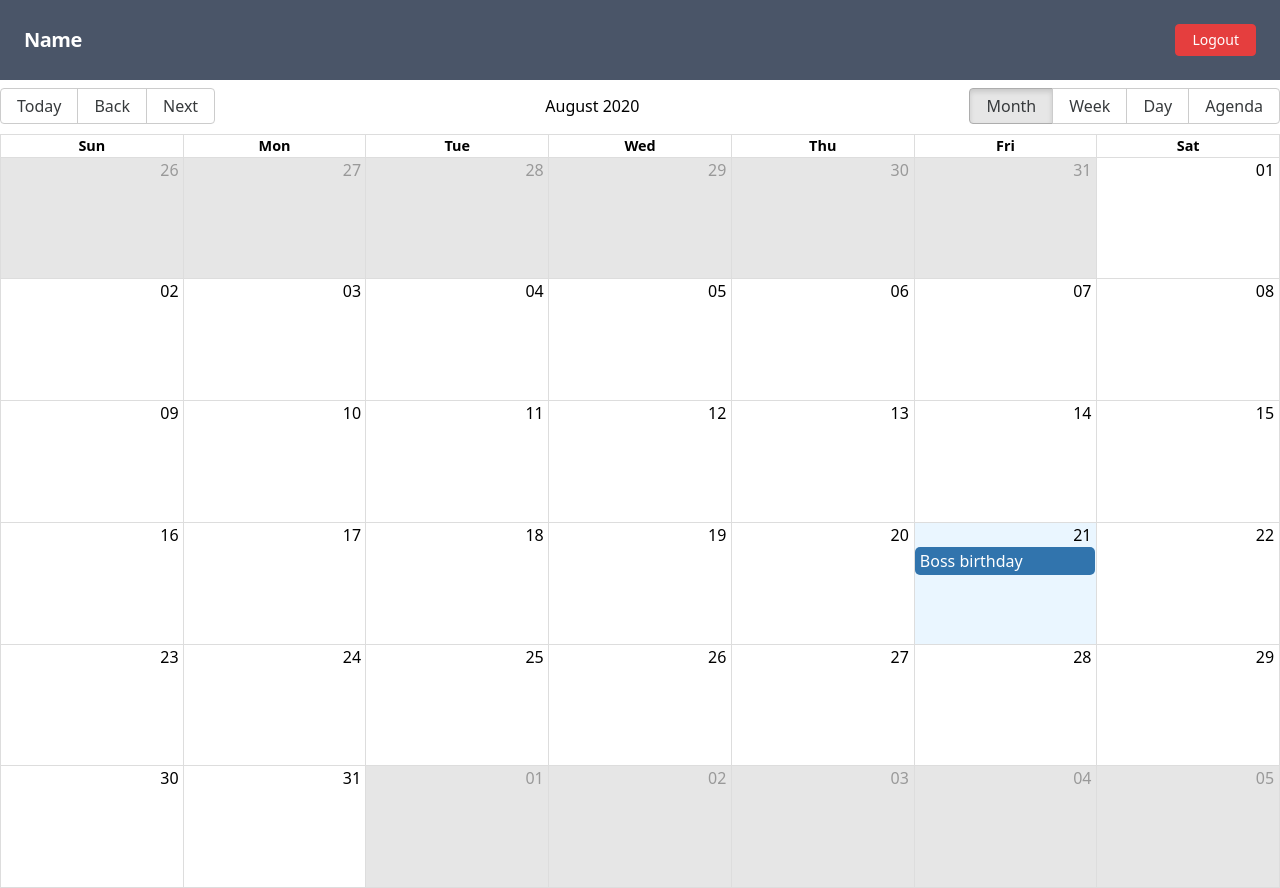
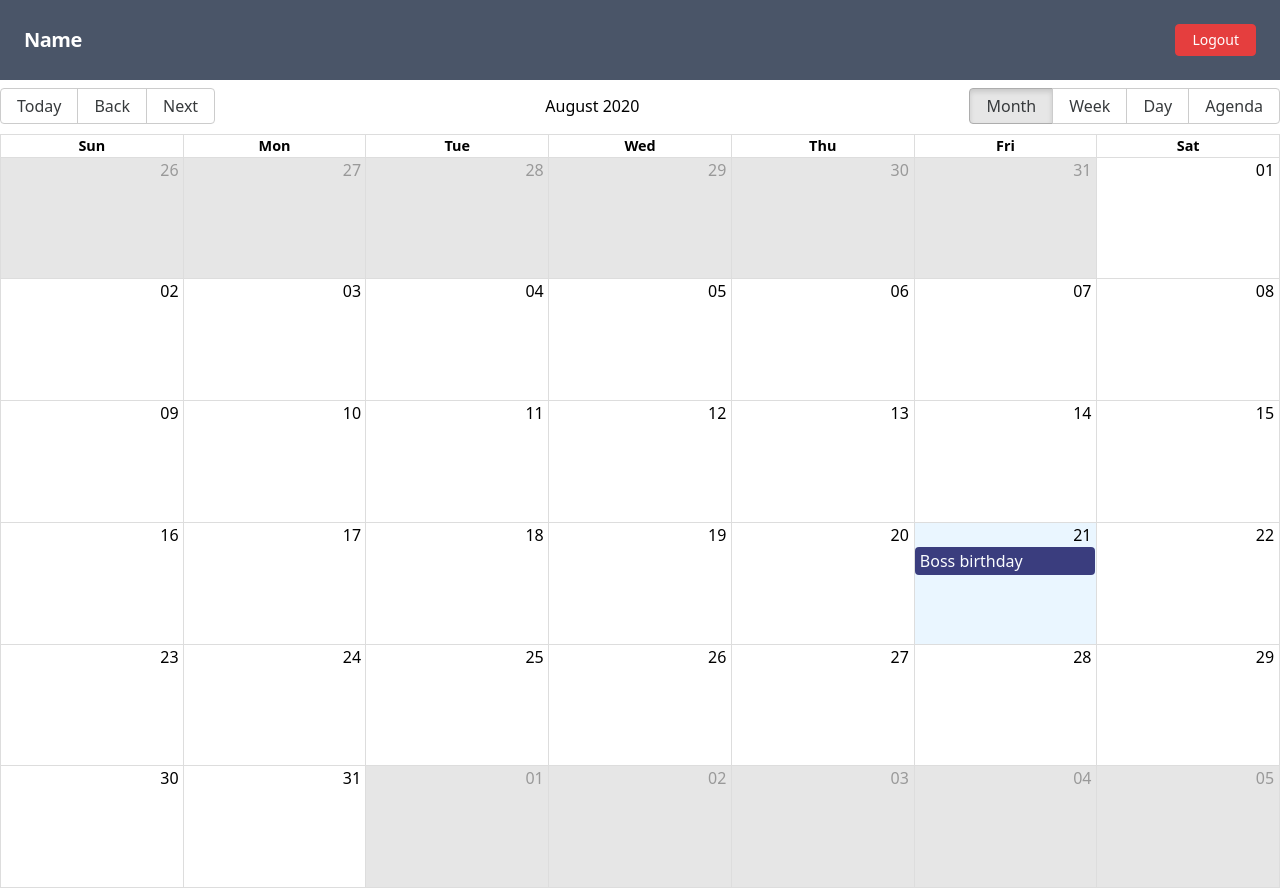
Before and after one commit to josebanega26/mern-calendar, a React (Create React App) app: page / in a window 1280 px wide. Built offline with nearby package versions, Linux system fonts and the light colour scheme.

Commit message:
Add calendarModal component and add eventHandlers in Calendar Screen

```diff
--- a/package.json
+++ b/package.json
@@ -4,8 +4,9 @@
   "private": true,
   "dependencies": {
     "@types/react": "^16.9.46",
-    "@types/react-big-calendar": "^0.24.5",
+    "@types/react-big-calendar": "^0.24.6",
     "@types/react-dom": "^16.9.8",
+    "@types/react-modal": "^3.10.6",
     "autoprefixer": "^9.8.6",
     "cra-template-typescript": "1.0.3",
     "moment": "^2.27.0",
@@ -13,6 +14,7 @@
     "react": "^16.13.1",
     "react-big-calendar": "^0.26.1",
     "react-dom": "^16.13.1",
+    "react-modal": "^3.11.2",
     "react-router-dom": "^5.2.0",
     "react-scripts": "3.4.3",
     "tailwindcss": "^1.7.2",
--- /dev/null
+++ b/src/components/calendar/CalendarEvent.tsx
@@ -0,0 +1,15 @@
+import React from 'react';
+import { ICalendarEvent } from '../../models/calendarEvent';
+
+type ICalendarEventProps = {
+  event: ICalendarEvent;
+};
+const CalendarEvent: React.FC<ICalendarEventProps> = ({ event: { title } }) => {
+  return (
+    <div>
+      <span>{title}</span>
+    </div>
+  );
+};
+
+export default CalendarEvent;
--- /dev/null
+++ b/src/components/calendar/CalendarModal.tsx
@@ -0,0 +1,31 @@
+import React from 'react';
+import Modal from 'react-modal';
+
+const customStyles = {
+  content: {
+    top: '50%',
+    left: '50%',
+    right: 'auto',
+    bottom: 'auto',
+    marginRight: '-50%',
+    transform: 'translate(-50%, -50%)'
+  }
+};
+
+const CalendarModal = () => {
+  const modalIsOpen = false;
+  return (
+    <div>
+      <Modal
+        isOpen={modalIsOpen}
+        // onAfterOpen={afterOpenModal}
+        // onRequestClose={closeModal}
+        style={customStyles}
+        contentLabel="Example Modal">
+        <p>Calendar Modal</p>
+      </Modal>
+    </div>
+  );
+};
+
+export default CalendarModal;
--- a/src/components/calendar/CalendarScreen.tsx
+++ b/src/components/calendar/CalendarScreen.tsx
@@ -1,23 +1,69 @@
 import moment from 'moment';
-import React from 'react';
+import React, { HTMLAttributes } from 'react';
 import { Calendar, momentLocalizer } from 'react-big-calendar';
+import 'react-big-calendar/lib/css/react-big-calendar.css';
+import { ICalendarEvent } from '../../models/calendarEvent';
 import Header from '../ui/Header';
-import 'react-big-calendar/lib/css/react-big-calendar.css';
+import CalendarEvent from './CalendarEvent';
+import CalendarModal from './CalendarModal';
 const localizer = momentLocalizer(moment);
-const events = [
+
+const events: ICalendarEvent[] = [
   {
     title: 'Boss birthday',
     start: moment().toDate(),
     end: moment().add(2, 'hours').toDate(),
-    bgcolor: '#fafafa'
+    bgcolor: '#fafafa',
+    notes: 'By coffe',
+    user: { name: 'Jose Banega', uid: '123abcd' }
   }
 ];
+type ICalendar = 'month' | 'week' | 'day' | 'work_week' | 'agenda';
 
 const CalendarScreen = () => {
+  const [lastView, setLastView] = React.useState(localStorage.getItem('lastView') || 'month');
+
+  const onViewChange = (e: ICalendar) => {
+    localStorage.setItem('lastView', e);
+    setLastView(e);
+  };
+  const onDobleClick = (e: any) => {
+    console.log('e :>> ', e);
+  };
+  const onSelect = (e: any) => {
+    console.log('e :>> ', e);
+  };
+  const eventStyleGetter = (e: {
+    title: string;
+    start: Date;
+    end: Date;
+    bgcolor: string;
+  }): HTMLAttributes<HTMLDivElement> => {
+    console.log('e :>> ', e);
+    const style = {
+      backgroundColor: '#0f0f5f',
+      color: '#fff',
+      opacity: 0.8,
+      borderRadius: '4px'
+    };
+    return { style };
+  };
   return (
     <React.Fragment>
       <Header></Header>
-      <Calendar localizer={localizer} events={events} startAccessor="start" endAccessor="end" />
+      <Calendar
+        localizer={localizer}
+        events={events}
+        startAccessor="start"
+        endAccessor="end"
+        view={lastView as ICalendar}
+        onView={onViewChange}
+        eventPropGetter={eventStyleGetter}
+        onDoubleClickEvent={onDobleClick}
+        onSelectEvent={onSelect}
+        components={{ event: CalendarEvent }}
+      />
+      <CalendarModal />
     </React.Fragment>
   );
 };
--- a/src/index.tsx
+++ b/src/index.tsx
@@ -3,9 +3,4 @@ import ReactDOM from 'react-dom';
 import './styles/main.css';
 import App from './App';
 
-ReactDOM.render(
-  <React.StrictMode>
-    <App />
-  </React.StrictMode>,
-  document.getElementById('root')
-);
+ReactDOM.render(<App />, document.getElementById('root'));
--- /dev/null
+++ b/src/models/calendarEvent.ts
@@ -0,0 +1,8 @@
+export interface ICalendarEvent {
+  title: string;
+  start: Date;
+  end: Date;
+  bgcolor: string;
+  notes: string;
+  user?: { uid: string, name: string }
+}
```
Also changed, not shown: 1 other file (tests, documents, lock files or other folders).
